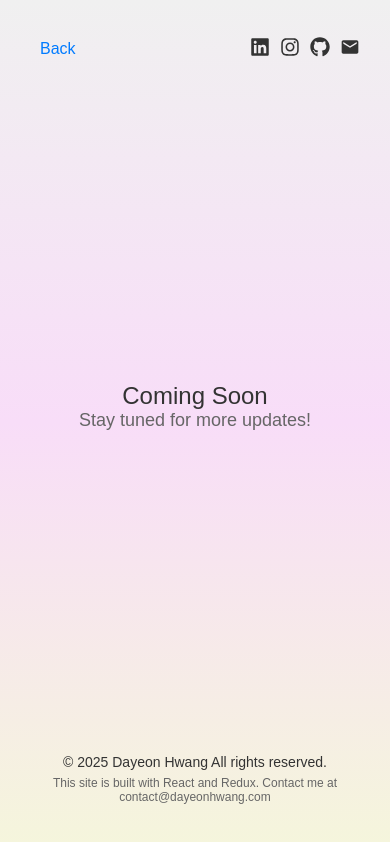
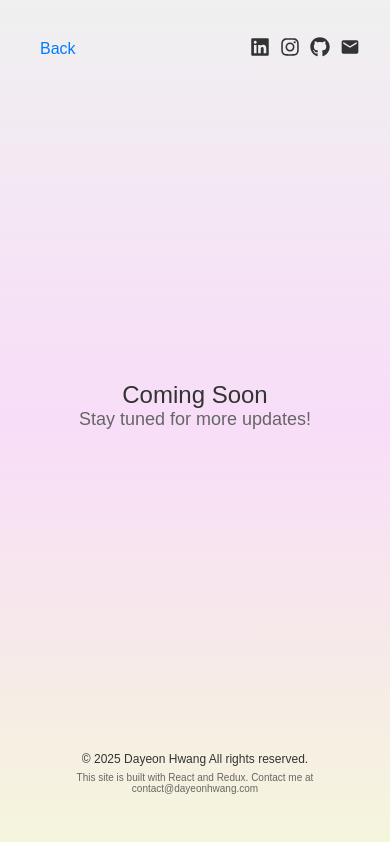
Before and after one commit to dayeonhwang1/dayeonhwang.github.io, a React (Create React App) app: page / in a window 390 px wide. Both pictures are taken after a click on the button "Coming Soon". Built offline with nearby package versions, Linux system fonts and the light colour scheme.

Commit message:
updated footer mobile styling

```diff
--- a/src/styles/Footer.css
+++ b/src/styles/Footer.css
@@ -9,9 +9,10 @@
     transition: color 0.3s ease;
 }
 
-.footer-content{
+.footer-content {
     display: flex;
     flex-direction: column;
+    padding-bottom: 20px;
 }
 .footer-title {
     font-size: 14px;
@@ -23,3 +24,15 @@
     font-size: 12px;
     color: #666;
 }
+
+@media (max-width: 600px) {
+    .footer-content {
+        padding-bottom: 10px;
+    }
+    .footer-title {
+        font-size: 12px;
+    }
+    .footer-subtitle{
+        font-size: 10px;
+    }
+  }
```
